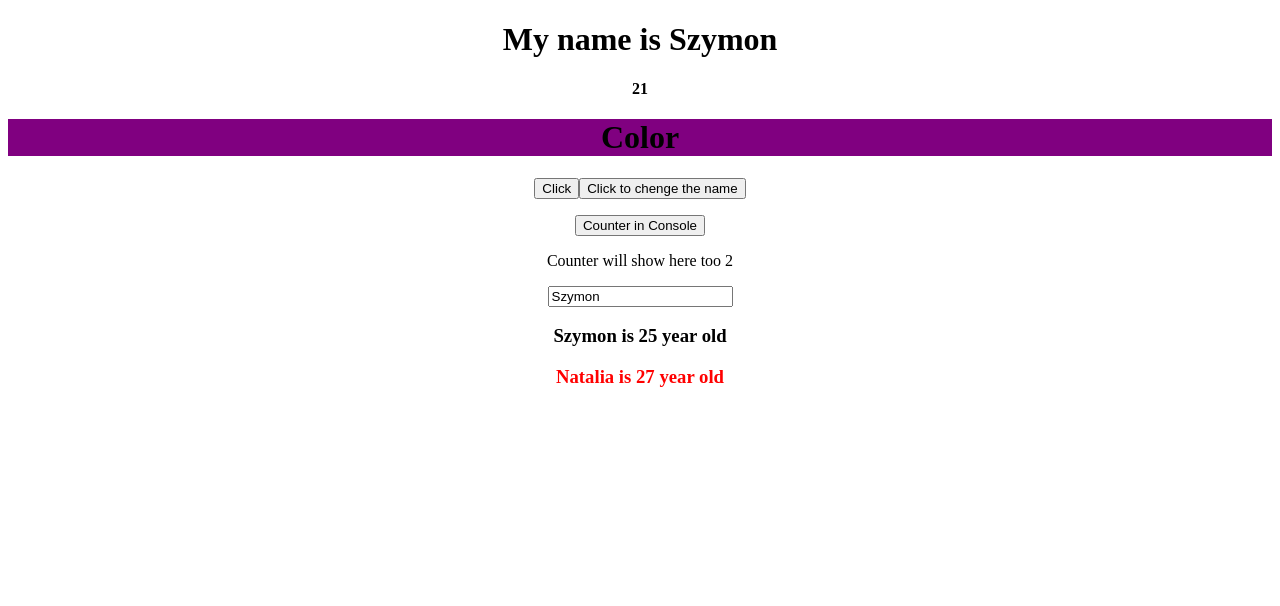
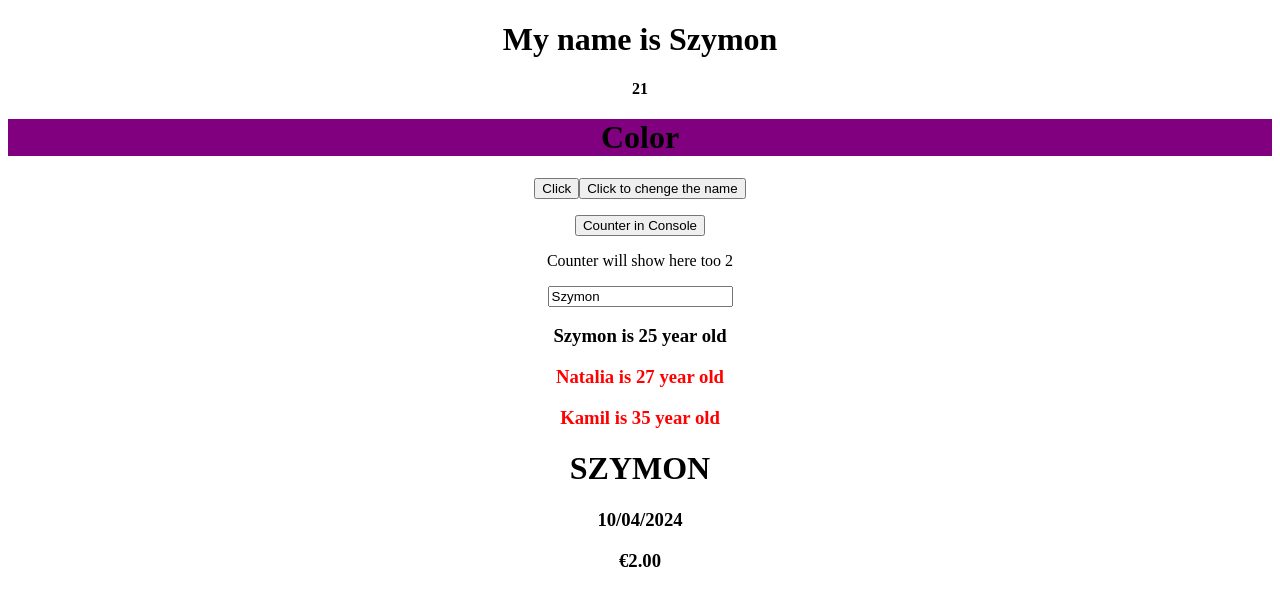
Before and after one commit to Szabson123/FAngular_Django, an Angular app in the folder angular-intro/: page / in a window 1280 px wide. Shown: the top 606 px of the page. Built offline with nearby package versions, Linux system fonts and the light colour scheme.

Commit message:
Services and pipes

```diff
--- a/angular-intro/src/app/app.component.html
+++ b/angular-intro/src/app/app.component.html
@@ -14,4 +14,7 @@
   <div *ngFor="let person of people">
     <h3 [ngClass]="{'red': person.age > 25}">{{person.name}} is {{person.age}} year old</h3>
   </div>
+  <h1>{{ name | uppercase }}</h1>
+  <h3>{{ today | date: "dd/MM/yyyy" }}</h3>
+  <h3>{{ cash | currency:"EUR" }}</h3>
 </div>
--- a/angular-intro/src/app/app.component.ts
+++ b/angular-intro/src/app/app.component.ts
@@ -1,4 +1,5 @@
 import { Component, OnInit } from '@angular/core';
+import { PeopleService } from './people.service';
 
 @Component({
   selector: 'app-root',
@@ -11,14 +12,16 @@ export class AppComponent implements OnInit {
   wynik = 2+3+7+9;
   counter = 0;
   mycolor = 'purple';
-  people = [
-    {name: "Szymon", age: 25},
-    {name: "Natalia", age: 27}
-  ]
+  people: { name: string; age: number; }[] = [];
+  today = new Date()
+  cash = 2
+  constructor(private peopleService: PeopleService){}
+
 
   ngOnInit() {
     this.counter = 2;
     console.log("Done")
+    this.people = this.peopleService.allPeople();
   }
 
   btnClicked = () =>{
--- a/angular-intro/src/app/app.module.ts
+++ b/angular-intro/src/app/app.module.ts
@@ -4,6 +4,8 @@ import { FormsModule } from '@angular/forms';
 
 import { AppRoutingModule } from './app-routing.module';
 import { AppComponent } from './app.component';
+
+import { PeopleService } from './people.service';
 
 @NgModule({
   declarations: [
@@ -14,7 +16,9 @@ import { AppComponent } from './app.component';
     AppRoutingModule,
     FormsModule
   ],
-  providers: [],
+  providers: [
+    PeopleService
+  ],
   bootstrap: [AppComponent]
 })
 export class AppModule { }
--- a/angular-intro/src/app/people.service.ts
+++ b/angular-intro/src/app/people.service.ts
@@ -5,5 +5,15 @@ import { Injectable } from '@angular/core';
 })
 export class PeopleService {
 
+  people = [
+    {name: "Szymon", age: 25},
+    {name: "Natalia", age: 27},
+    {name: "Kamil", age: 35},
+  ]
+
   constructor() { }
+  // We can call external API
+  allPeople () {
+    return this.people;
+  }
 }
```
